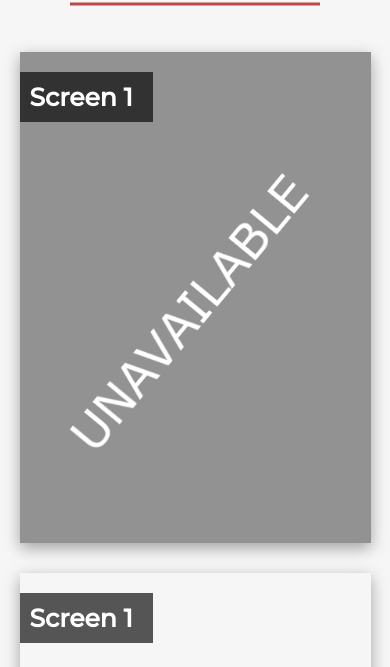
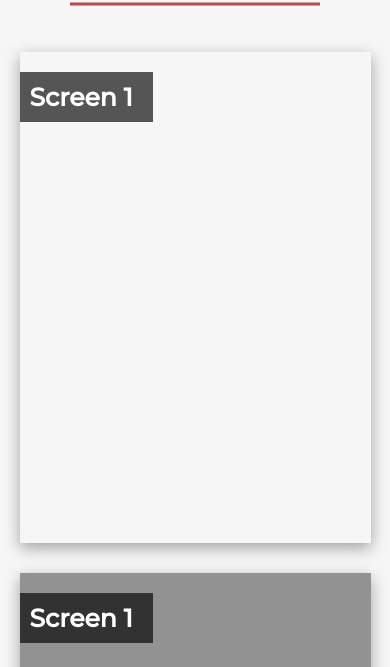
Before and after one commit to Liam-a-34/MoonliteDrivein, a website: page assets/pages/showing.html in a window 390 px wide. Shown: the part 177-844 px from the top of the page. Drawn offline with nearby package versions, Linux system fonts and the light colour scheme.

Commit message:
Fixing screen display order for under 700 px

```diff
--- a/assets/css/style.css
+++ b/assets/css/style.css
@@ -1407,8 +1407,13 @@ footer{
     .slide-div{
         width: 90%;
         margin: 15px auto;
+        flex-direction: column;
         flex-wrap: wrap;
         height: auto;
+    }
+
+    #slide2{
+        order: -1
     }
 
     .movie-slide{
```
